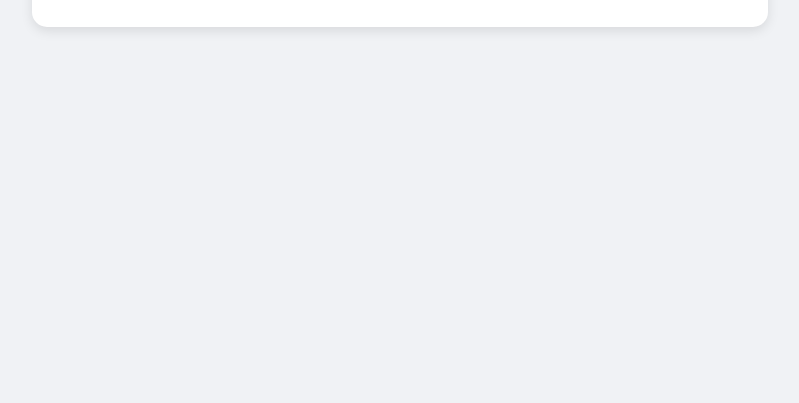
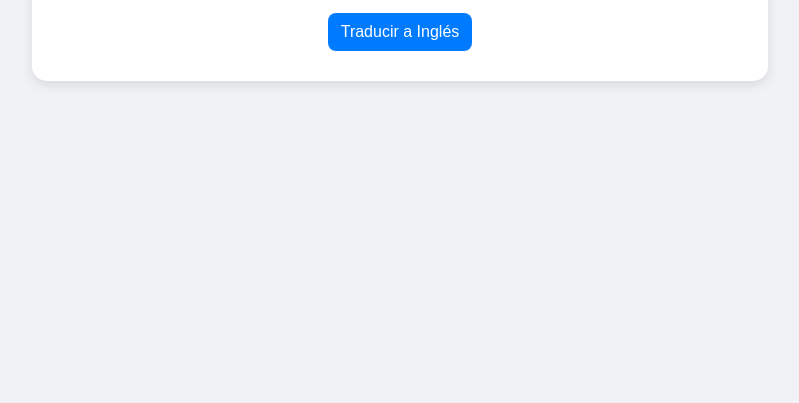
Before and after one commit to DanielMR5/TallerGitDanielMueses, a plain HTML site: page index.html in a window 1280 px wide. Shown: the part 397-800 px from the top of the page, without its empty margins (240-1039 px from the left). Drawn offline with nearby package versions, Linux system fonts and the light colour scheme; a small style sheet from the web is missing.

Commit message:
Agregar boton para traducir el numero a ingles

```diff
--- a/index.html
+++ b/index.html
@@ -6,8 +6,8 @@
     <title>Convertir Número a Letras</title>
 
     <!-- Vinculación de Bootstrap 5 -->
-    <link href="https://cdn.jsdelivr.net/npm/bootstrap@5.3.3/dist/css/bootstrap.min.css" rel="stylesheet" integrity="sha384-KyZXEAg3QhqLMpG8r+8fhAXLRzCv6QZtt2eF6XZL5zVxWdhHxD8V9+UzgE9B5tTm" crossorigin="anonymous">
-    <script src="https://cdn.jsdelivr.net/npm/bootstrap@5.3.3/dist/js/bootstrap.bundle.min.js" integrity="sha384-vjsK5tL0Qdy1ChSYzD5QmDlvK+RmthtsGVqB2jUIgnzVy+mheEy+rTdA6/zr2fjJ" crossorigin="anonymous"></script>
+    <link href="https://cdn.jsdelivr.net/npm/bootstrap@5.3.1/dist/css/bootstrap.min.css" rel="stylesheet" integrity="sha384-KyZXEAg3QhqLMpG8r+8fhAXLRzCv6QZtt2eF6XZL5zVxWdhHxD8V9+UzgE9B5tTm" crossorigin="anonymous">
+    <script src="https://cdn.jsdelivr.net/npm/bootstrap@5.3.1/dist/js/bootstrap.bundle.min.js" integrity="sha384-vjsK5tL0Qdy1ChSYzD5QmDlvK+RmthtsGVqB2jUIgnzVy+mheEy+rTdA6/zr2fjJ" crossorigin="anonymous"></script>
 
     <!-- Estilos personalizados -->
     <style>
@@ -48,6 +48,14 @@
         .resultado {
             margin-top: 20px;
         }
+        .btn-translate {
+            background-color: #007bff;
+            color: white;
+            border-radius: 8px;
+        }
+        .btn-translate:hover {
+            background-color: #0056b3;
+        }
     </style>
 </head>
 <body>
@@ -76,12 +84,19 @@
                         <h2>Resultado:</h2>
                         <p id="resultado" class="alert alert-info">El resultado aparecerá aquí</p>
                     </div>
+
+                    <!-- Botón para traducir a inglés (nuevo) -->
+                    <div class="row mt-3">
+                        <div class="col-12 text-center">
+                            <button class="btn btn-translate" onclick="traducirAlIngles()">Traducir a Inglés</button>
+                        </div>
+                    </div>
                 </div>
             </div>
         </div>
     </div>
 
-    <!-- Script para convertir el número -->
+    <!-- Script para convertir el número y traducir -->
     <script>
         function numeroALetras(num) {
             const unidades = ['cero', 'uno', 'dos', 'tres', 'cuatro', 'cinco', 'seis', 'siete', 'ocho', 'nueve'];
@@ -149,6 +164,38 @@
             const resultado = numeroALetras(numero);
             document.getElementById("resultado").innerText = resultado;
         }
+
+        function traducirAlIngles() {
+            const textoEsp = document.getElementById("resultado").innerText;
+            if (textoEsp === 'El resultado aparecerá aquí' || textoEsp === '') {
+                alert("Primero debes convertir un número.");
+                return;
+            }
+            // Ejemplo de traducción al inglés (esto se puede mejorar con traducciones más avanzadas)
+            const traducciones = {
+                'cero': 'zero',
+                'uno': 'one',
+                'dos': 'two',
+                'tres': 'three',
+                'cuatro': 'four',
+                'cinco': 'five',
+                'seis': 'six',
+                'siete': 'seven',
+                'ocho': 'eight',
+                'nueve': 'nine',
+                'diez': 'ten',
+                'cien': 'hundred',
+                'mil': 'thousand',
+                'millón': 'million'
+            };
+
+            let textoIngles = textoEsp;
+            for (let [key, value] of Object.entries(traducciones)) {
+                textoIngles = textoIngles.replace(new RegExp(key, 'g'), value);
+            }
+
+            alert("Traducción al inglés: " + textoIngles);
+        }
     </script>
 </body>
 </html>
```
